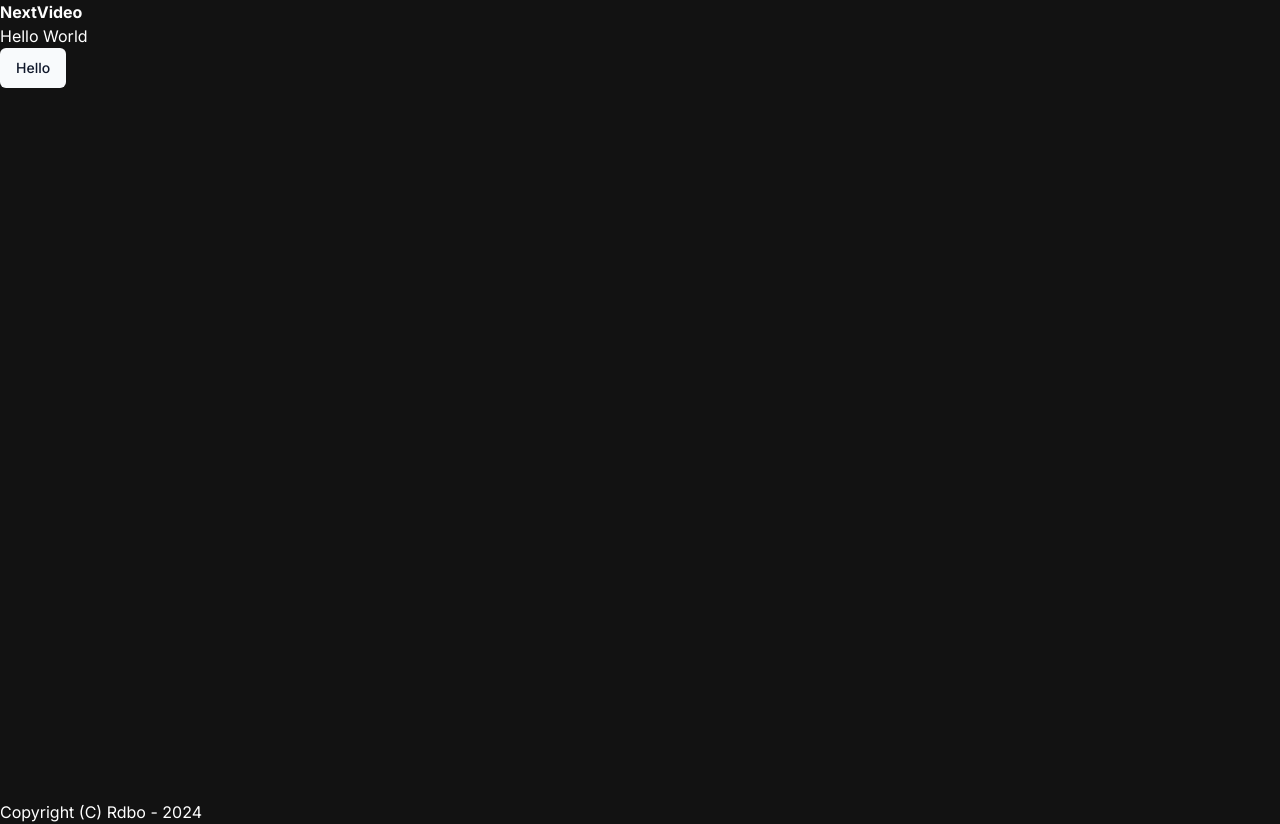
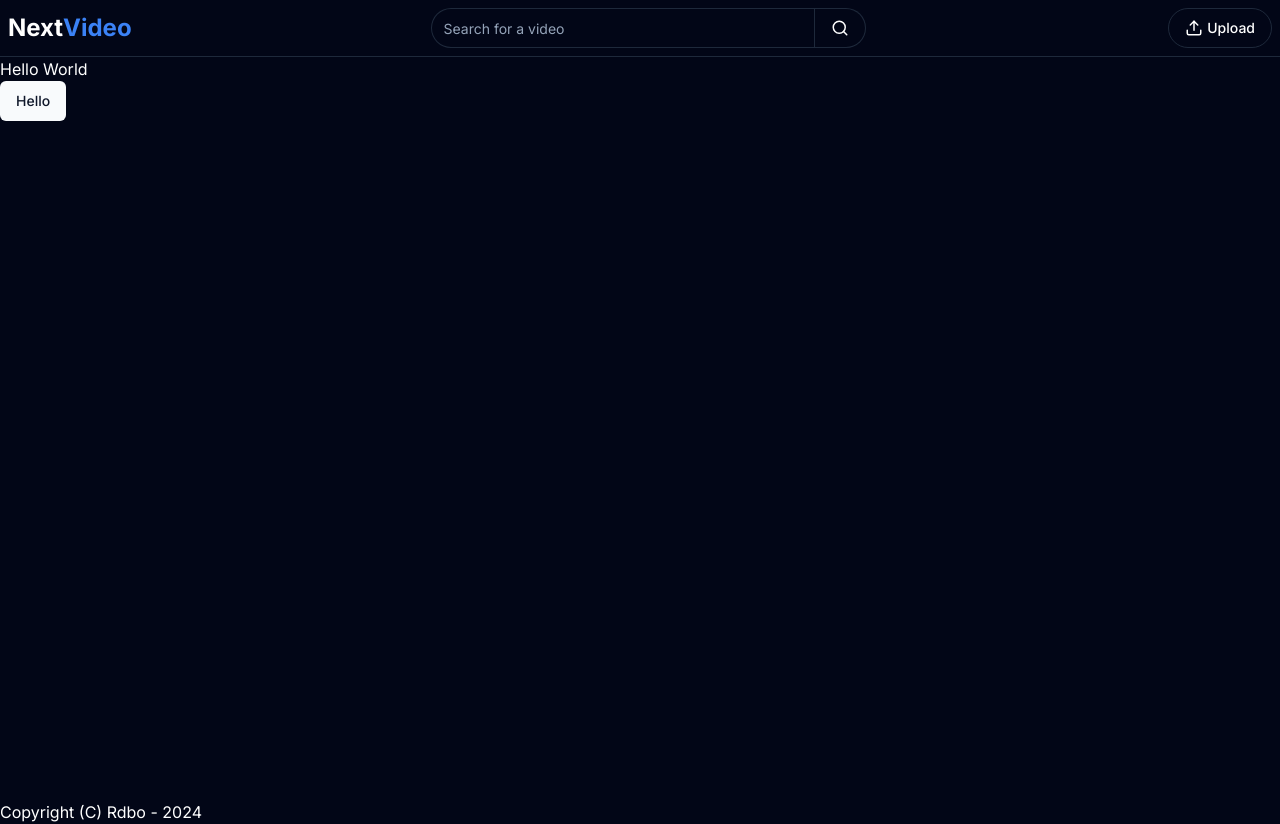
Before and after one commit to rdbo/nextvideo, a Next.js app: page / in a window 1280 px wide. Built offline with nearby package versions, Linux system fonts and the light colour scheme.

Commit message:
added navbar

```diff
--- a/app/layout.tsx
+++ b/app/layout.tsx
@@ -18,7 +18,7 @@ export default function RootLayout({
 }>) {
   return (
     <html lang="en" suppressHydrationWarning>
-      <body className={inter.className}>
+      <body className={`${inter.className} bg-slate-950`}>
         <ThemeProvider
           attribute="class"
           defaultTheme="dark"
@@ -26,7 +26,7 @@ export default function RootLayout({
           disableTransitionOnChange
         >
           <div className="min-h-screen">
-            <header>
+            <header className="sticky top-0 bg-slate-950 border-b border-slate-800">
               <NavBar />
             </header>
             <main>{children}</main>
--- a/components/NavBar.tsx
+++ b/components/NavBar.tsx
@@ -1,7 +1,30 @@
+import { Button } from "./ui/button";
+import { Input } from "./ui/input";
+import { Search, Upload } from "lucide-react";
+
 export default function NavBar() {
   return (
-    <div>
-      <h1 className="font-bold">NextVideo</h1>
+    <div className="px-2 py-1 relative h-14 flex items-center justify-between">
+      <div>
+        <h1 className="font-bold text-2xl">
+          Next<span className="text-blue-500">Video</span>
+        </h1>
+      </div>
+      <div className="absolute top-0 w-full flex justify-center items-center h-14">
+        <Input
+          placeholder="Search for a video"
+          className="w-96 rounded-l-full"
+        />
+        <Button variant="outline" className="rounded-r-full border-l-0">
+          <Search size={18} />
+        </Button>
+      </div>
+      <div>
+        <Button variant="outline" className="rounded-full">
+          <Upload size={18} />
+          <p className="ml-1">Upload</p>
+        </Button>
+      </div>
     </div>
   );
 }
--- /dev/null
+++ b/components/ui/input.tsx
@@ -0,0 +1,25 @@
+import * as React from "react"
+
+import { cn } from "@/lib/utils"
+
+export interface InputProps
+  extends React.InputHTMLAttributes<HTMLInputElement> {}
+
+const Input = React.forwardRef<HTMLInputElement, InputProps>(
+  ({ className, type, ...props }, ref) => {
+    return (
+      <input
+        type={type}
+        className={cn(
+          "flex h-10 w-full rounded-md border border-slate-200 bg-white px-3 py-2 text-sm ring-offset-white file:border-0 file:bg-transparent file:text-sm file:font-medium placeholder:text-slate-500 focus-visible:outline-none focus-visible:ring-2 focus-visible:ring-slate-950 focus-visible:ring-offset-2 disabled:cursor-not-allowed disabled:opacity-50 dark:border-slate-800 dark:bg-slate-950 dark:ring-offset-slate-950 dark:placeholder:text-slate-400 dark:focus-visible:ring-slate-300",
+          className
+        )}
+        ref={ref}
+        {...props}
+      />
+    )
+  }
+)
+Input.displayName = "Input"
+
+export { Input }
```
Also changed, not shown: app/globals.css (line endings or trailing spaces).
